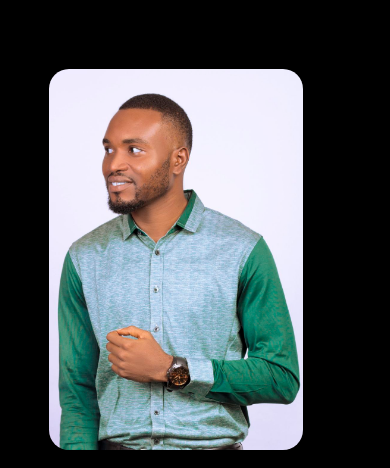
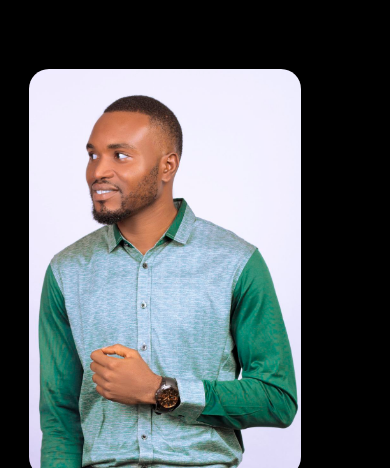
Before and after one commit to Bryanmankind/PortfoilioSite, a website: page staticPublic/about.html in a window 390 px wide. Shown: the part 71-539 px from the top of the page. Drawn offline with Linux system fonts and the light colour scheme.

Commit message:
update css

```diff
--- a/staticPublic/PortfolioSite.css
+++ b/staticPublic/PortfolioSite.css
@@ -493,7 +493,6 @@ nav .fa-solid {
   }
 
   .row {
-    margin-left: -10px;
     display: flex;
     flex-direction: column;
     align-items: flex-start;
```
